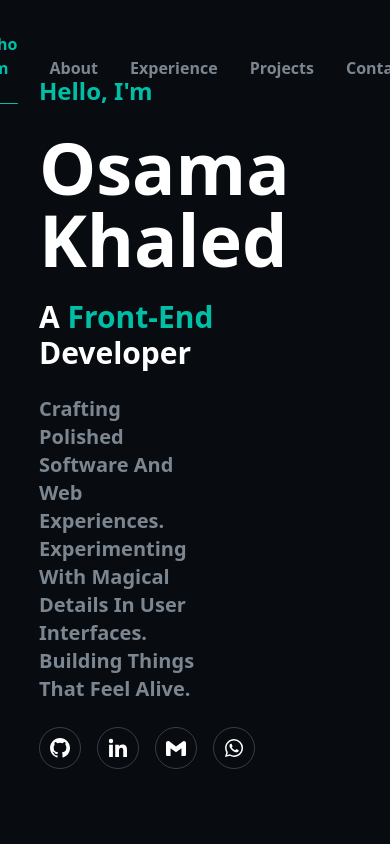
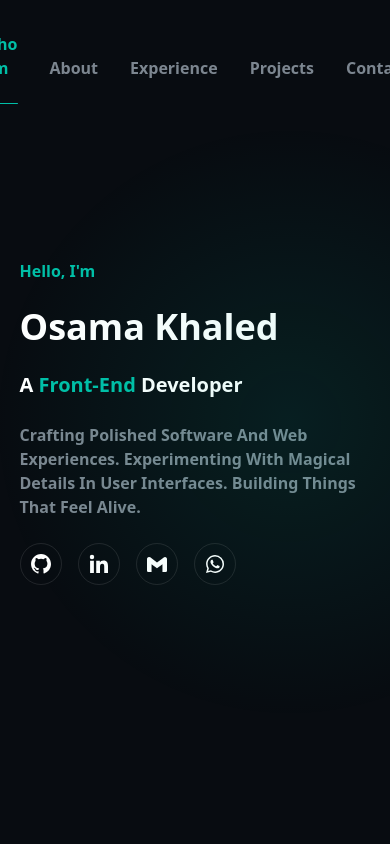
Before and after one commit to OSAMA263/alright, a Next.js app: page / in a window 390 px wide. Shown: the top 844 px of the page. Built offline with nearby package versions, Linux system fonts and the light colour scheme.

Commit message:
added: base section

```diff
--- a/app/(sections)/hero.tsx
+++ b/app/(sections)/hero.tsx
@@ -4,13 +4,17 @@ import { CONTACT_DETAILS } from "@/data/contact-info";
 export default function Hero() {
   return (
     <Section id="base">
-      <div className="flex flex-col gap-6 capitalize w-[80%] mx-auto">
-        <span className="text-2xl text-darkTeal">Hello, i'm</span>
-        <h2 className="text-7xl font-bold">osama khaled</h2>
-        <span className="text-3xl">
+      <div className="flex flex-col gap-6 capitalize md:w-[80%] w-[90%] mx-auto">
+        <span className="sm:text-2xl text-darkTeal">
+          Hello, i&apos;m
+        </span>
+        <h2 className="lg:text-7xl sm:text-5xl text-4xl font-bold">
+          osama khaled
+        </h2>
+        <span className="lg:text-3xl text-xl">
           a <span className="text-darkTeal">front-end</span> developer
         </span>
-        <p className="text-secondary text-xl w-1/2">
+        <p className="text-secondary lg:text-xl xl:w-1/2 lg:w-[80%]">
           Crafting polished software and web experiences.
           Experimenting with magical details in user interfaces.
           Building things that feel alive.
@@ -25,13 +29,22 @@ export default function Hero() {
               target="_blank"
               title={label}
               href={url}
-              className="transition-all duration-500 rounded-full p-2 border border-white/20 hover:border-darkTeal hover:text-darkTeal text-2xl"
+              className="transition-all duration-500 rounded-full p-2 border border-white/10 hover:border-darkTeal hover:text-darkTeal text-2xl"
             >
-              <Icon className="" />
+              <Icon />
             </a>
           ))}
         </div>
       </div>
+
+      {/* glowing circle on the right */}
+      <div
+        style={{
+          background:
+            "radial-gradient(circle, rgb(0, 203, 176, 0.1),transparent 70%)",
+        }}
+        className="size-150 absolute -right-50"
+      />
     </Section>
   );
 }
--- a/app/layout.tsx
+++ b/app/layout.tsx
@@ -31,13 +31,8 @@ export default function RootLayout({
     <html
       lang="en"
       className={`${geistSans.variable} ${geistMono.variable} h-full antialiased`}
-      style={{
-        color: "white",
-        // cursor: "url('cursor-icon.png'), auto",
-        fontWeight:"600"
-      }}
     >
-      <body className="bg-[#080c11]">
+      <body className="bg-[#080c11] font-semibold text-white" style={{overflowX:"hidden"}}>
         <Header />
         <CursorGlow />
         <main>{children}</main>
--- a/components/layout/section.tsx
+++ b/components/layout/section.tsx
@@ -10,7 +10,7 @@ export default function Section({
   className,
 }: PropTypes) {
   return (
-    <section className={`min-h-dvh flex items-center ${className ?? ""}`} id={id}>
+    <section className={`min-h-dvh flex items-center relative overflow-x-hidden ${className ?? ""}`} id={id}>
       {children}
     </section>
   );
```
